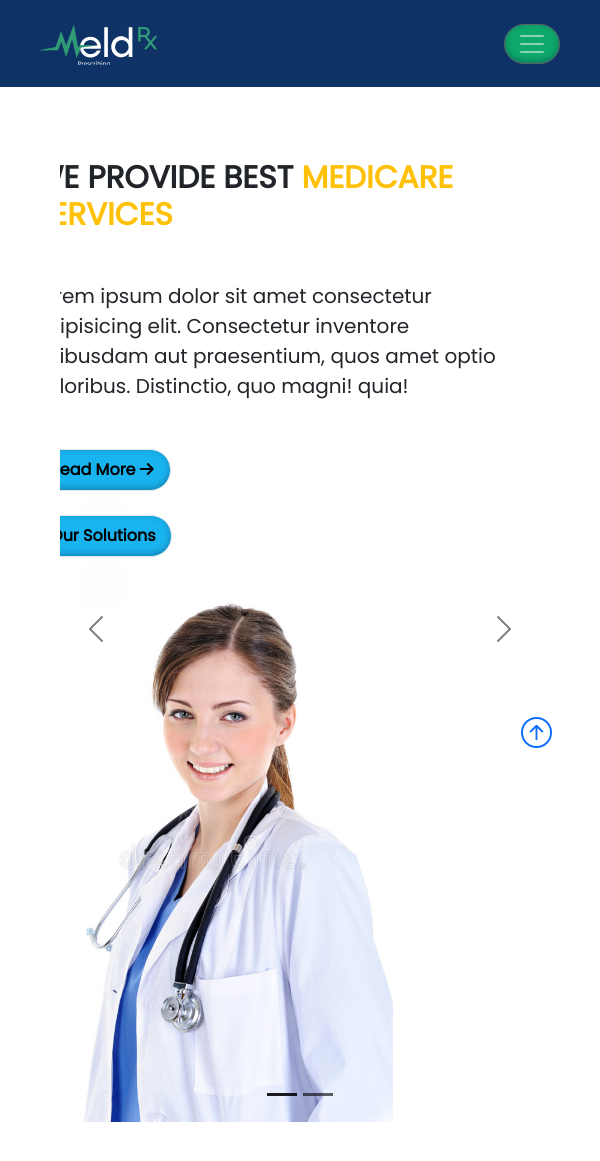
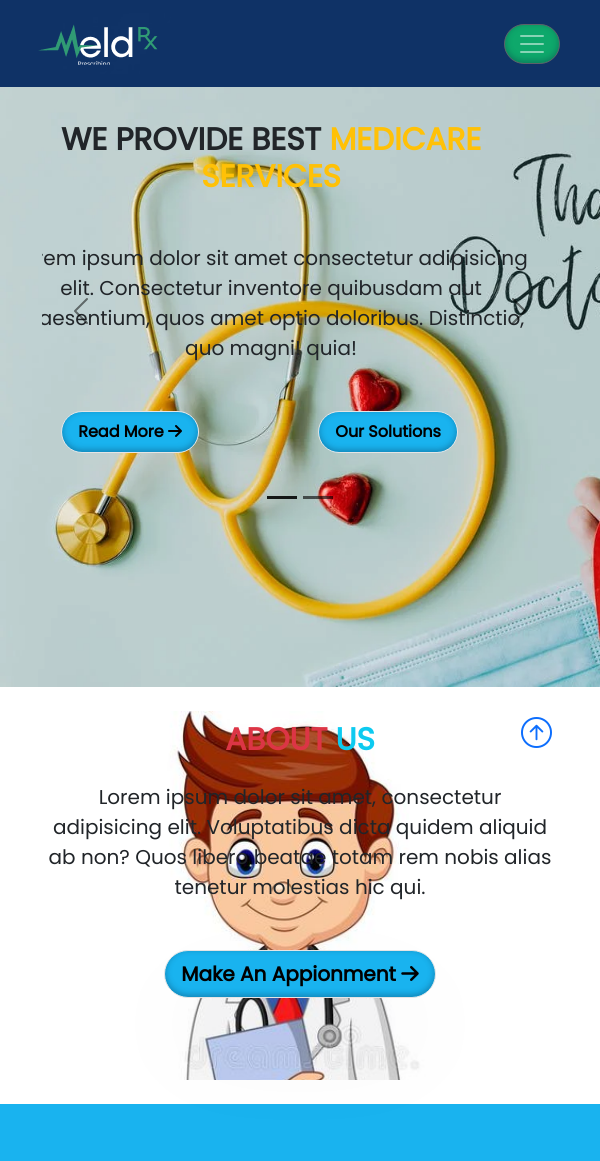
Before and after one commit to golammahmud/medical-boostrap-website, a plain HTML site: page index.html in a window 600 px wide. Shown: the top 1161 px of the page. Drawn offline with nearby package versions, Linux system fonts and the light colour scheme.

Commit message:
update breakepoint issue

```diff
--- a/css/style.css
+++ b/css/style.css
@@ -92,6 +92,7 @@
     /* box-shadow: rgba(50, 50, 93, 0.25) 0px 50px 100px -20px, rgba(0, 0, 0, 0.3) 0px 30px 60px -30px, rgba(10, 37, 64, 0.35) 0px -2px 6px 0px inset; */
 
 }
+
  .card {
     background-color: #FFFFFF !important;
     border: 1px solid #E5E5E5 !important;
@@ -315,3 +316,38 @@
     }
 
 }
+@media only screen and (max-width: 767px) and (min-width: 576px){
+    #showcase {
+        background-image: url("../images/stethscope.webp") !important;
+        background-size: cover !important;
+        background-position: relative !important;
+        background-repeat: no-repeat !important;
+        text-align: center !important;
+        font-size: 1em !important;
+        font-weight: bold !important;
+        color: #e70808 !important;
+        padding: 10px !important;
+        min-height:75vh !important;
+
+     }
+     #about-us{
+        background-image: url("../images/male-doctor-animation.jpg");
+        background-size: cover !important;
+        background-position: relative !important;
+        background-repeat: no-repeat !important;
+        text-align: center !important;
+        font-size: 1em !important;
+        font-weight: bold !important;
+        color: #e70808 !important;
+        padding: 10px !important;
+    }
+}
+@media only screen and (max-width: 851px) and (min-width: 768px){
+    /* #showcase {
+        height:auto !important;
+        margin-bottom:auto !important;
+        position: relative !important;
+        overflow: hidden !important;
+     } */
+
+}
--- a/index.html
+++ b/index.html
@@ -27,7 +27,7 @@
 
 <body>
 
-    <nav id="navbar" class="navbar navbar-expand-md  navbar-dark pb-md-4">
+    <nav id="navbar" class="navbar navbar-expand-lg  navbar-dark pb-md-4">
         <div class="container">
             <div class="navbar-brad">
                 <a href="#" class="navbar-brand">
@@ -61,22 +61,21 @@
             </div>
         </div>
     </nav>
-    <section id="showcase" class="bg-dark text-light p-5 p-md-0  text-center text-sm-start">
+    <section id="showcase" class="bg-dark text-light p-5 p-md-0  text-center text-sm-start ">
         <div class="container">
-
             <div id="carouselExampleDark" class="carousel carousel-dark slide" data-bs-ride="carousel">
-                <div class="carousel-indicators">
-                    <button type="button" data-bs-target="#carouselExampleDark" data-bs-slide-to="0"
-                        class="active" aria-current="true" aria-label="Slide 1"></button>
+                <div class="carousel-indicators mt-sm-5">
+                    <button type="button" data-bs-target="#carouselExampleDark" data-bs-slide-to="0" class="active"
+                        aria-current="true" aria-label="Slide 1"></button>
                     <button type="button" data-bs-target="#carouselExampleDark" data-bs-slide-to="1"
                         aria-label="Slide 2"></button>
                     <!-- <button type="button" data-bs-target="#carouselExampleDark" data-bs-slide-to="2"
                         aria-label="Slide 3"></button> -->
                 </div>
                 <div class="carousel-inner">
-                    <div class="carousel-item active" data-interval="10000">
+                    <div class="carousel-item active mb-sm-5" data-interval="10000">
                         <div class="row  align-content-between align-items-center justify-content-center">
-                            <div class="col-md-6 pt-md-5 pt-4 justify-content-center">
+                            <div class="col-sm-12 text-sm-center col-md-6 pt-md-5 pt-4 justify-content-center">
                                 <h1 class="page-header text-dark fw-bolder  text-uppercase">We provide best <span
                                         class="text-warning">Medicare services</span></h1>
                                 <p class="lead my-5 text-dark text-wrap">Lorem ipsum dolor sit amet consectetur
@@ -86,25 +85,25 @@
                                     magni!
                                     quia!</p>
                                 <div
-                                    class="row align-items-center justify-content-between w-100 fw-bold pb-md-3 pb-4 g-4">
-                                    <div class="col-md-6 justify-content-center">
+                                    class="row text-sm-center align-items-center justify-content-between w-100 fw-bold pb-md-3 pb-4 g-4">
+                                    <div class="col-sm-6  col-md-6 justify-content-center">
                                         <button class="btn btn-info btn-lg  rounded-pill fs-6 fs-md-4 fw-bold ">Read
                                             More <i class="fas fa-arrow-right"></i></button>
                                     </div>
-                                    <div class="col-md-6 justify-content-center  ">
+                                    <div class="col-sm-6 col-md-6 justify-content-center  ">
                                         <button class="btn btn-secondary btn-lg  rounded-pill fs-6 fs-md-4 fw-bold ">Our
                                             Solutions
                                             <i class="fas fa-arrow-right d-none d-lg-inline"></i></button>
                                     </div>
                                 </div>
                             </div>
-                            <div class="col-md-6">
+                            <div class="col-sm-6 col-md-6">
                                 <img src="images/beautiful-young-female-doctor-9182291.jpg" alt="logo"
-                                    class="w-75 h-75 d-none d-sm-block">
+                                    class="w-75 h-75 d-none d-md-block">
                             </div>
                         </div>
                     </div>
-                    <div class="carousel-item" data-bs-interval="2000">
+                    <div class="carousel-item mb-sm-5" data-bs-interval="2000">
                         <div class="row  align-content-between align-items-center justify-content-center">
                             <div class="col-md-6 pt-md-5 pt-4 justify-content-center">
                                 <h1 class="page-header text-dark fw-bolder  text-uppercase">We have <span
@@ -116,31 +115,31 @@
                                     magni!
                                     quia!</p>
                                 <div
-                                    class="row align-items-center justify-content-between w-100 fw-bold pb-md-3 pb-4 g-4">
-                                    <div class="col-md-6 justify-content-center">
+                                    class="row text-sm-center align-items-center justify-content-between w-100 fw-bold pb-md-3 pb-4 g-4">
+                                    <div class="col-sm-6 col-md-6 justify-content-center">
                                         <button class="btn btn-info btn-lg  rounded-pill fs-6 fs-md-4 fw-bold ">Read
                                             More <i class="fas fa-arrow-right"></i></button>
                                     </div>
-                                    <div class="col-md-6 justify-content-center  ">
+                                    <div class="col-sm-6 col-md-6 justify-content-center  ">
                                         <button class="btn btn-secondary btn-lg  rounded-pill fs-6 fs-md-4 fw-bold ">Our
                                             Solutions
                                             <i class="fas fa-arrow-right d-none d-lg-inline"></i></button>
                                     </div>
                                 </div>
                             </div>
-                            <div class="col-md-6">
-                                <img src="images/doctor-male2.jpg" alt="logo" class="w-75 h-75 d-none d-sm-block">
+                            <div class=" col-sm-6 col-md-6">
+                                <img src="images/doctor-male2.jpg" alt="logo" class="w-75 h-75 d-none d-md-block">
                             </div>
                         </div>
                     </div>
                 </div>
-                <button class="carousel-control-prev" type="button"
-                    data-bs-target="#carouselExampleDark" data-bs-slide="prev">
+                <button class="carousel-control-prev" type="button" data-bs-target="#carouselExampleDark"
+                    data-bs-slide="prev">
                     <span class="carousel-control-prev-icon" aria-hidden="true"></span>
                     <span class="visually-hidden">Previous</span>
                 </button>
-                <button class="carousel-control-next" type="button"
-                    data-bs-target="#carouselExampleDark" data-bs-slide="next">
+                <button class="carousel-control-next" type="button" data-bs-target="#carouselExampleDark"
+                    data-bs-slide="next">
                     <span class="carousel-control-next-icon" aria-hidden="true"></span>
                     <span class="visually-hidden">Next</span>
                 </button>
@@ -173,12 +172,12 @@
             </div> -->
         </div>
     </section>
-    <section id="about-us" class="px-4 p-5 p-md-0  my-md-0 my-4">
+    <section id="about-us" class="px-4 p-5 p-md-0  my-md-0 mt-md-5 my-4">
         <div class="container">
             <div class="row align-items-center justify-content-between">
                 <div class="col-md-5">
                     <img src="images/doctor-animation-pic.webp" alt=""
-                        class=" img-fluid w-100  about-image d-none d-sm-block " />
+                        class=" img-fluid w-100  about-image d-none d-md-block " />
                 </div>
                 <div
                     class="col-md-7 align-items-center justify-content-center text-center text-md-start text-dark d-block">
@@ -984,8 +983,8 @@
                 <p class="text-center ">Copyright <span class="text-danger"> &</span> copy; 2020</p>
 
             </div>
-            <a href="#navbar" class="position-fixed float-end bottom-0 end-0 p-5"><i
-                    class="bi bi-arrow-up-circle h1"></i></a>
+            <a href="#navbar"  class=" position-fixed float-end bottom-0 end-0 p-5"><i
+                    class="bi bi-arrow-up-circle h1 " ></i></a>
 
         </div>
     </footer>
```
Lines whose indentation alone changed are shown as unchanged.
